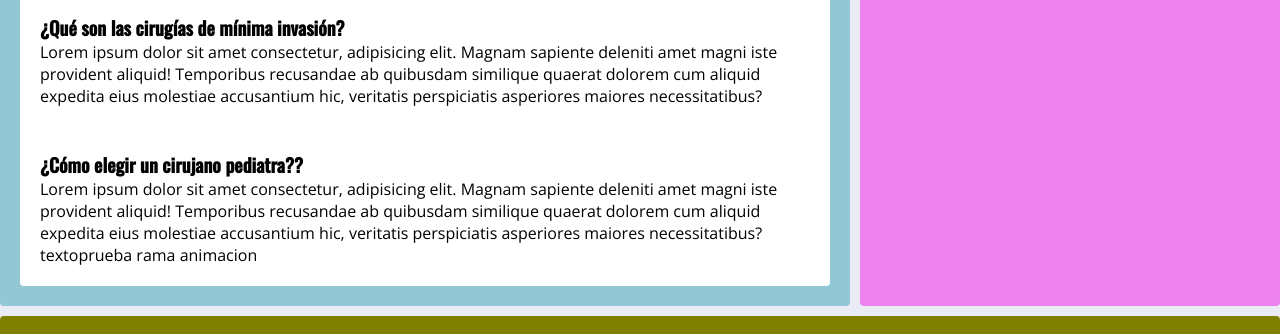
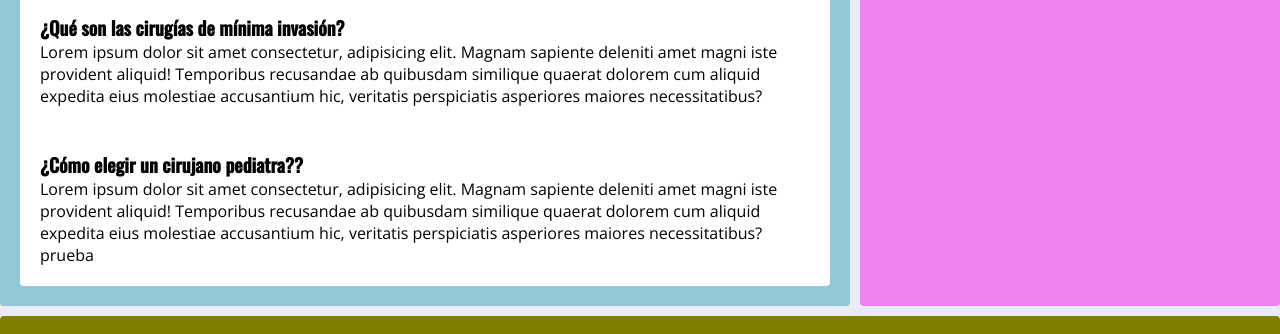
Before and after one commit to Itzelheva/cirujanopediatra, a plain HTML site: page index.html in a window 1280 px wide. Shown: the part 907-1241 px from the top of the page. Drawn offline with nearby package versions, Linux system fonts and the light colour scheme.

Commit message:
prueba rama animacion

```diff
--- a/index.html
+++ b/index.html
@@ -99,7 +99,8 @@
                         eius molestiae accusantium hic, veritatis perspiciatis asperiores maiores
                         necessitatibus?
                     </p>
-                    <p>textoprueba rama animacion</p>
+
+                    <p>prueba</p>
                 </div>
             </article>
         </main>
```
